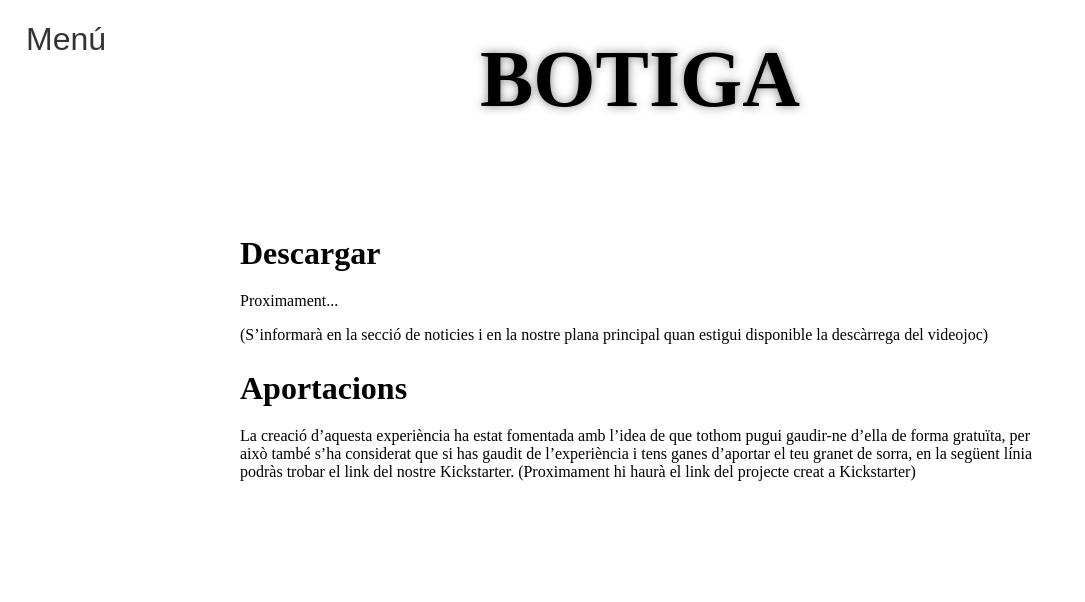
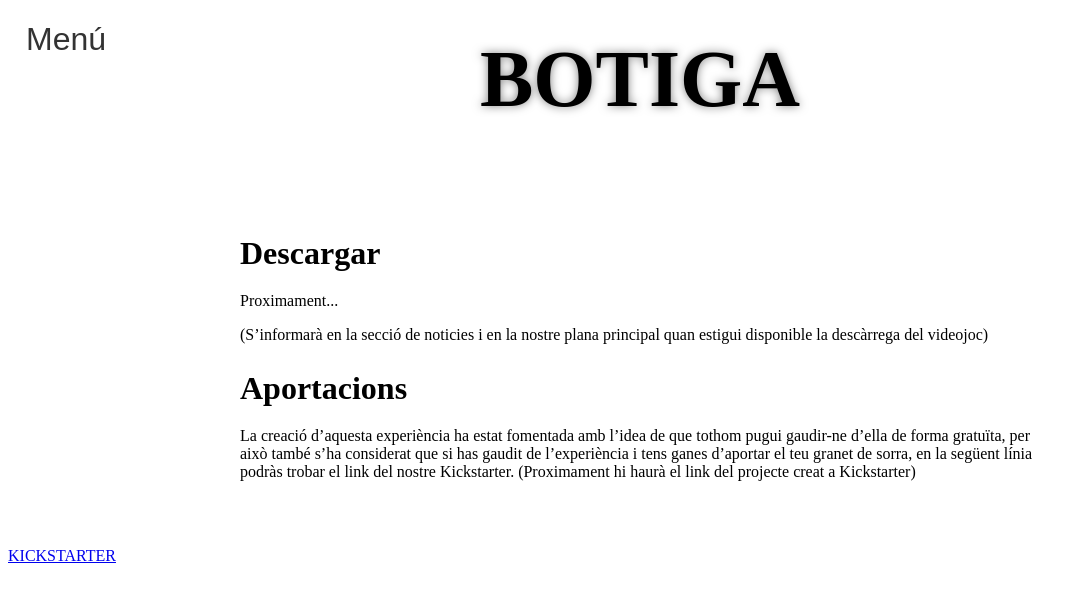
Before and after one commit to Jordieses/jordieses.github.io, a plain HTML site: page paginesMenu/Botiga.html in a window 1280 px wide. Shown: the whole page, without its empty margins (0-1085 px from the left). Drawn offline with Linux system fonts and the light colour scheme.

Commit message:
Update Botiga.html

```diff
--- a/paginesMenu/Botiga.html
+++ b/paginesMenu/Botiga.html
@@ -35,6 +35,10 @@
 			(Proximament hi haurà el link del projecte creat a Kickstarter)
 		</p>
 	</div>
+	<div id="buttons">
+		<a href="#" class="btn green">KICKSTARTER</a>
+	  </div>
+
 
 	<script src="../planaWebSintesiJS.js"></script>
 </body>
```
